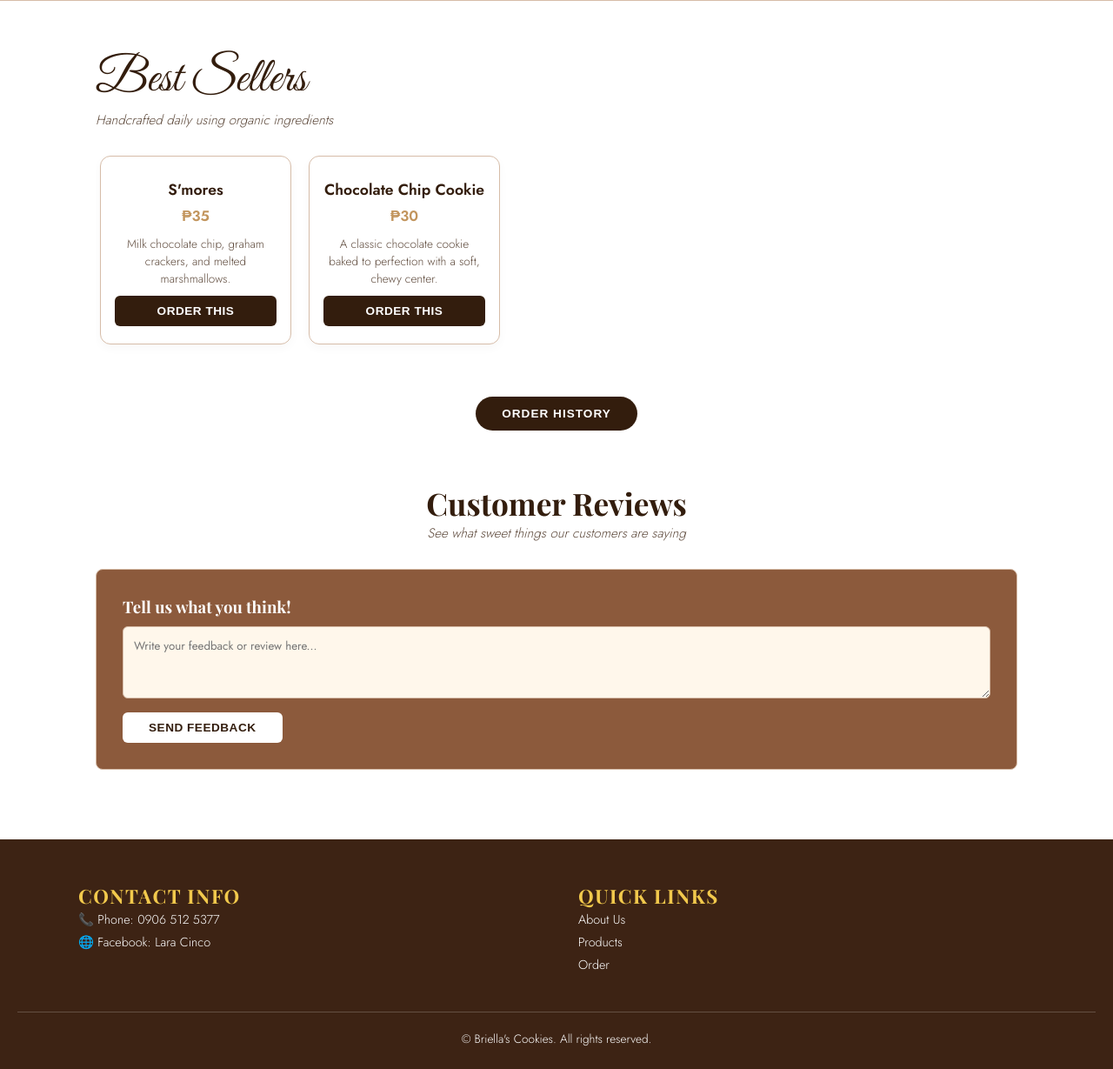
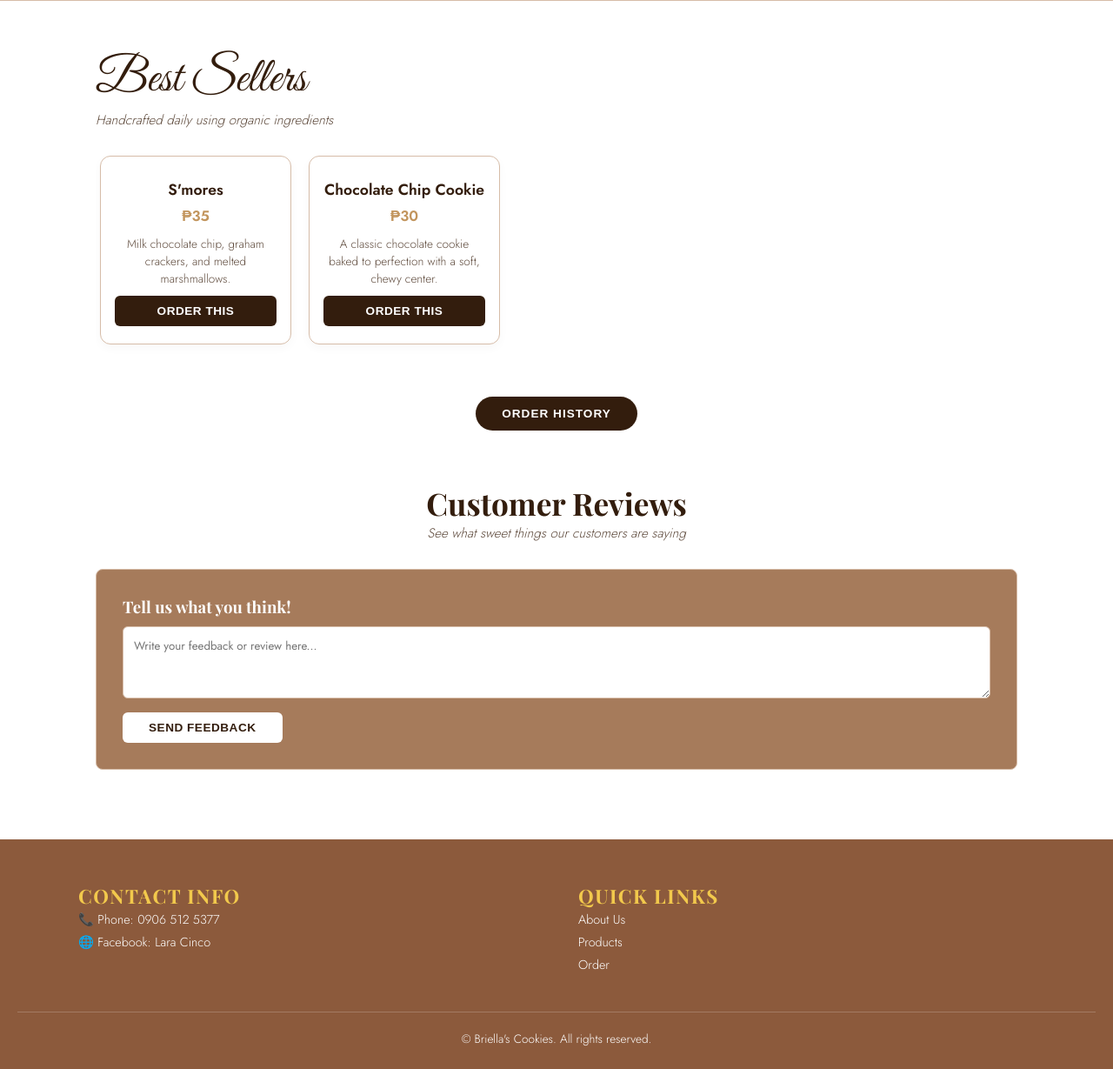
Before and after one commit to yorudes1/Briella-s-Cookies, a Flask app: page /shop in a window 1280 px wide. Shown: the part 2131-3360 px from the top of the page at 87% size. Run offline with Flask 3, Linux system fonts and the light colour scheme; the visitor is signed in with stand-in values (Sample User, id 1); data that the repository does not hold is empty; some web fonts are replaced.

Commit message:
Update shop.html

```diff
--- a/briellas_cookies/briellas_cookies/templates/shop.html
+++ b/briellas_cookies/briellas_cookies/templates/shop.html
@@ -6,17 +6,17 @@
 
 <style>
   :root {
-    --bg-cream: #ffffff;             /* Pure white background for general content */
-    --header-bg: #FFF7EB;            /* Top header background */
-    --hero-bg: #C08552;              /* Welcome / Hero section background */
-    --banner-bg: #EADBC8;            /* Solid background color for banner cards */
-    --about-bg: #F0E4D3;             /* About Us section background */
-    --comment-outer-bg: #8C5A3C;     /* Outer feedback box background */
-    --comment-inner-bg: #FFF7EB;     /* Inside textarea background */
+    --bg-cream: #FFFFFF;             /* Pure white background for general content */
+    --header-bg: #FFFFFF;            /* Top header background */
+    --hero-bg: #A67B5B;              /* Welcome / Hero section background */
+    --banner-bg: #FFF2E1;            /* Solid background color for banner cards */
+    --about-bg: #FAEED1;             /* About Us section background */
+    --comment-outer-bg: #A67B5B;     /* Outer feedback box background */
+    --comment-inner-bg: #FFFFFF;     /* Inside textarea background */
     --dark-brown: #331d0d;
     --text-muted: #5e4a3c;
     --accent-gold: #c2955d;
-    --footer-bg: #3d2314;            /* Footer background color */
+    --footer-bg: #8C5A3C;            /* Footer background color */
     --footer-text-yellow: #f2c94c;   /* Yellow accent color for headings */
     --card-bg: #ffffff;
     --border-color: #d6bca8;
```
